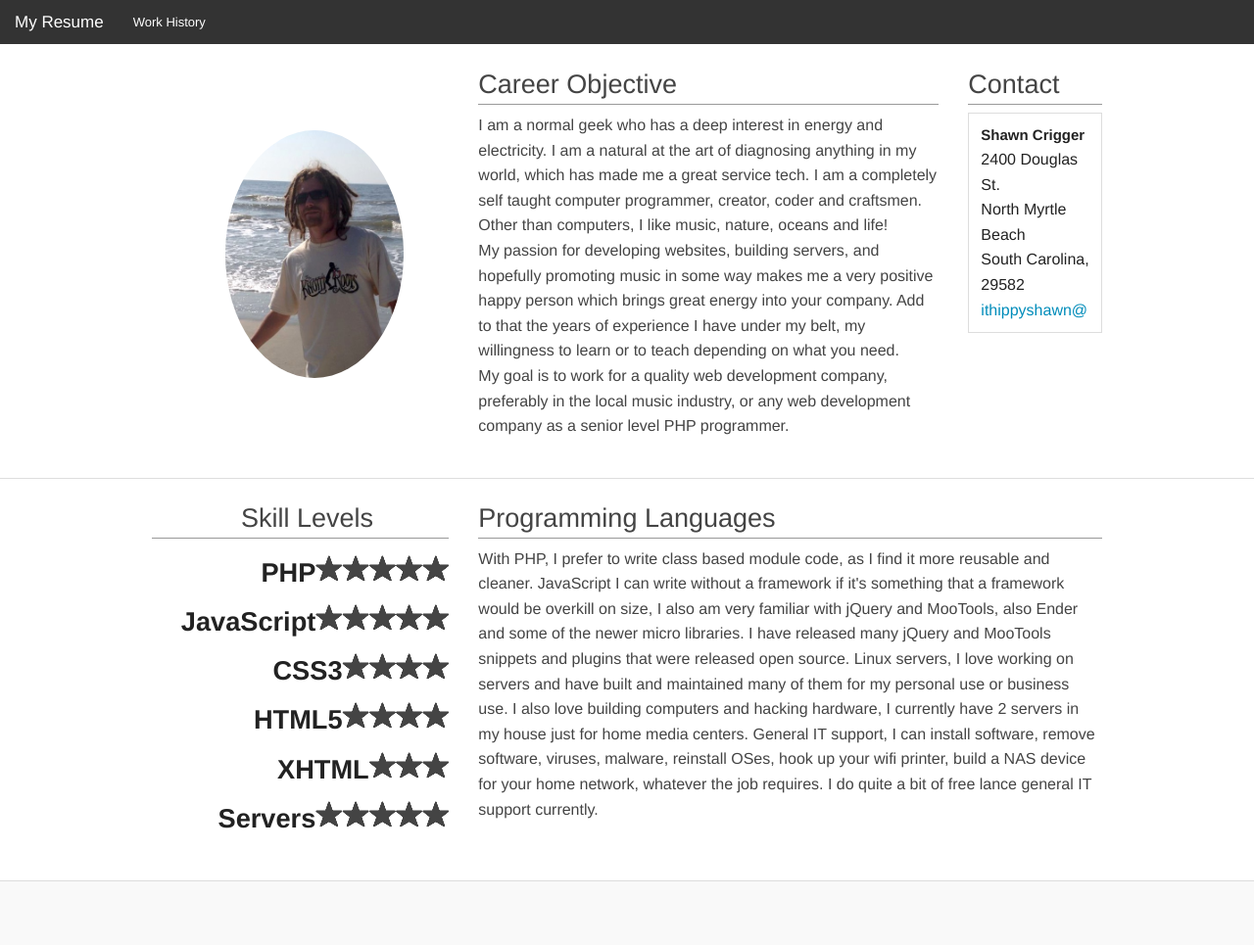
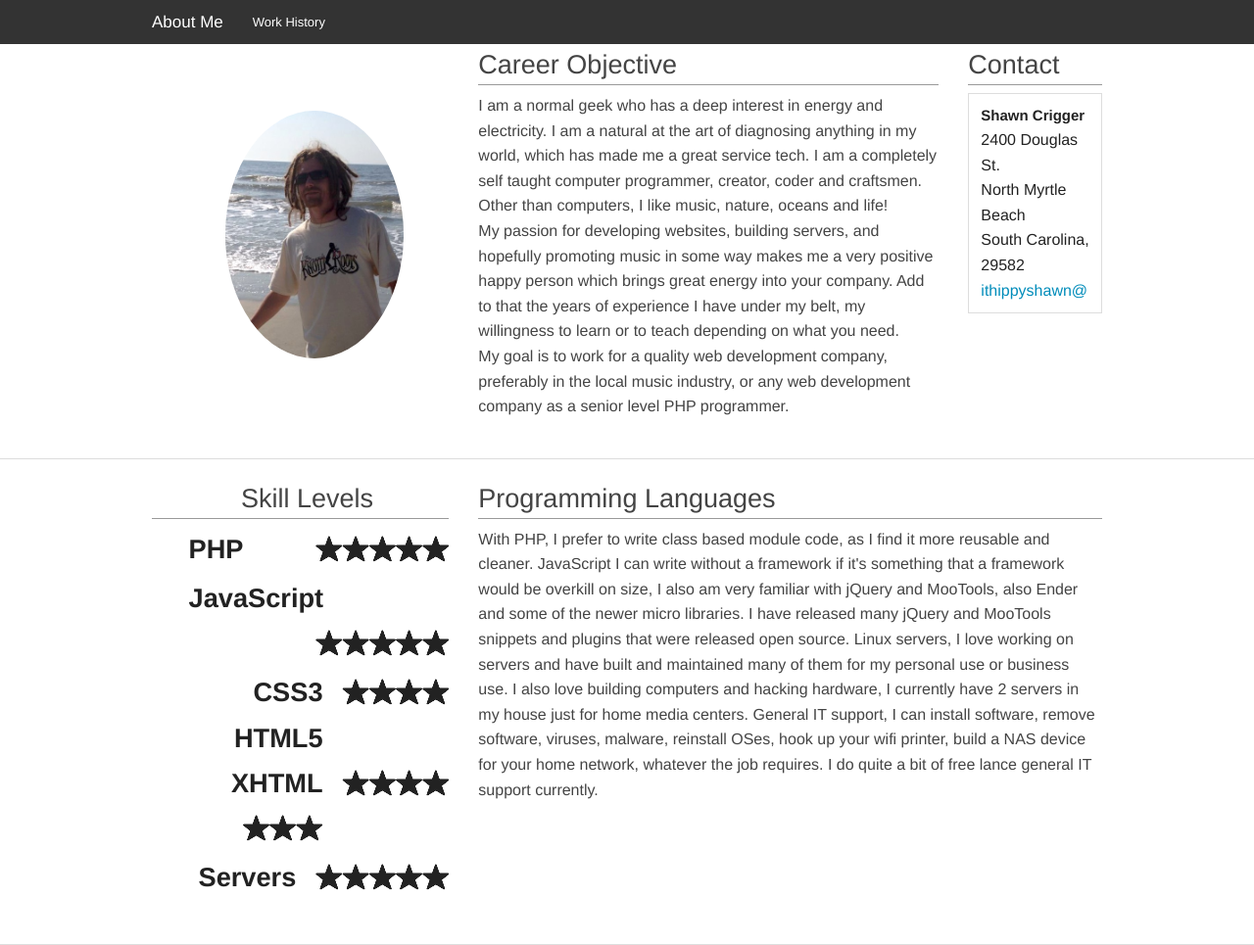
Before and after one commit to shawn-crigger/resume, a PHP site: page / in a window 1280 px wide. Shown: the whole page at 98% size. Before the commit the page ends 900 px from the top, so only its background shows below. Run offline with PHP 8.4, Linux system fonts and the light colour scheme.

Commit message:
style changes for topbar and some minor things

```diff
--- a/css/main.css
+++ b/css/main.css
@@ -1,3 +1,9 @@
+
+div.contain-to-grid {
+  margin-bottom: 20px;
+}
+
+
 .hero-img {
   width: 60%;
   border-radius: 50%;
--- a/inc/topbar.php
+++ b/inc/topbar.php
@@ -1,9 +1,10 @@
 
 		<!-- Start work history -->
-<nav class="top-bar" data-topbar style="margin-bottom:20px">
+  <div class="contain-to-grid fixed"> <!-- nav wrapper -->
+    <nav class="top-bar" data-topbar>
       <ul class="title-area">
         <li class="name">
-      <h1><a href="/index.php">My Resume</a></h1>
+          <h1><a href="/index.php">About Me</a></h1>
         </li>
       <!-- <li class="toggle-topbar menu-icon"><a href="#">Menu</a></li> -->
       </ul>
@@ -14,3 +15,4 @@
         </ul>
       </section>
     </nav>
+  </div>
--- a/index.php
+++ b/index.php
@@ -62,18 +62,44 @@
                 <h3 style="padding-left: 30%;">
                     Skill Levels
                 </h3>
-                <ul class="ranking">
-                    <li>PHP<i class="general foundicon-star"></i><i class="general foundicon-star"></i><i class="general foundicon-star"></i><i class="general foundicon-star"></i><i class="general foundicon-star"></i>
+                <ul class="ranking clearfix">
+                    <li class="clearfix">
+                      <span class="left">
+                      PHP
+                      </span>
+                      <span class="right">
+                        <i class="general foundicon-star"></i><i class="general foundicon-star"></i><i class="general foundicon-star"></i><i class="general foundicon-star"></i><i class="general foundicon-star"></i>
+                      </span>
                     </li>
-                    <li>JavaScript<i class="general foundicon-star"></i><i class="general foundicon-star"></i><i class="general foundicon-star"></i><i class="general foundicon-star"></i><i class="general foundicon-star"></i>
+                    <li class="clearfix">
+                      <span class="left">
+                      JavaScript
+                    </span>
+                      <span class="right">
+                        <i class="general foundicon-star"></i><i class="general foundicon-star"></i><i class="general foundicon-star"></i><i class="general foundicon-star"></i><i class="general foundicon-star"></i>
+                      </span>
+
                     </li>
-                    <li>CSS3<i class="general foundicon-star"></i><i class="general foundicon-star"></i><i class="general foundicon-star"></i><i class="general foundicon-star"></i>
+                    <li>CSS3
+                      <span class="right">
+                        <i class="general foundicon-star"></i><i class="general foundicon-star"></i><i class="general foundicon-star"></i><i class="general foundicon-star"></i>
+                      </span>
                     </li>
-                    <li>HTML5<i class="general foundicon-star"></i><i class="general foundicon-star"></i><i class="general foundicon-star"></i><i class="general foundicon-star"></i>
+                    <li>HTML5
+                      <span class="right">
+                        <i class="general foundicon-star"></i><i class="general foundicon-star"></i><i class="general foundicon-star"></i><i class="general foundicon-star"></i>
+                      </span>
                     </li>
-                    <li>XHTML<i class="general foundicon-star"></i><i class="general foundicon-star"></i><i class="general foundicon-star"></i>
+                    <li>XHTML
+                      <span class="right">
+                        <i class="general foundicon-star"></i><i class="general foundicon-star"></i><i class="general foundicon-star"></i>
+                      </span>
                     </li>
-                    <li>Servers<i class="general foundicon-star"></i><i class="general foundicon-star"></i><i class="general foundicon-star"></i><i class="general foundicon-star"></i><i class="general foundicon-star"></i>
+                    <li>Servers
+                      <span class="right">
+                        <i class="general foundicon-star"></i><i class="general foundicon-star"></i><i class="general foundicon-star"></i><i class="general foundicon-star"></i><i class="general foundicon-star"></i>
+                      </span>
+
                     </li>
                 </ul>
             </div>
```
Lines whose indentation alone changed are shown as unchanged.
